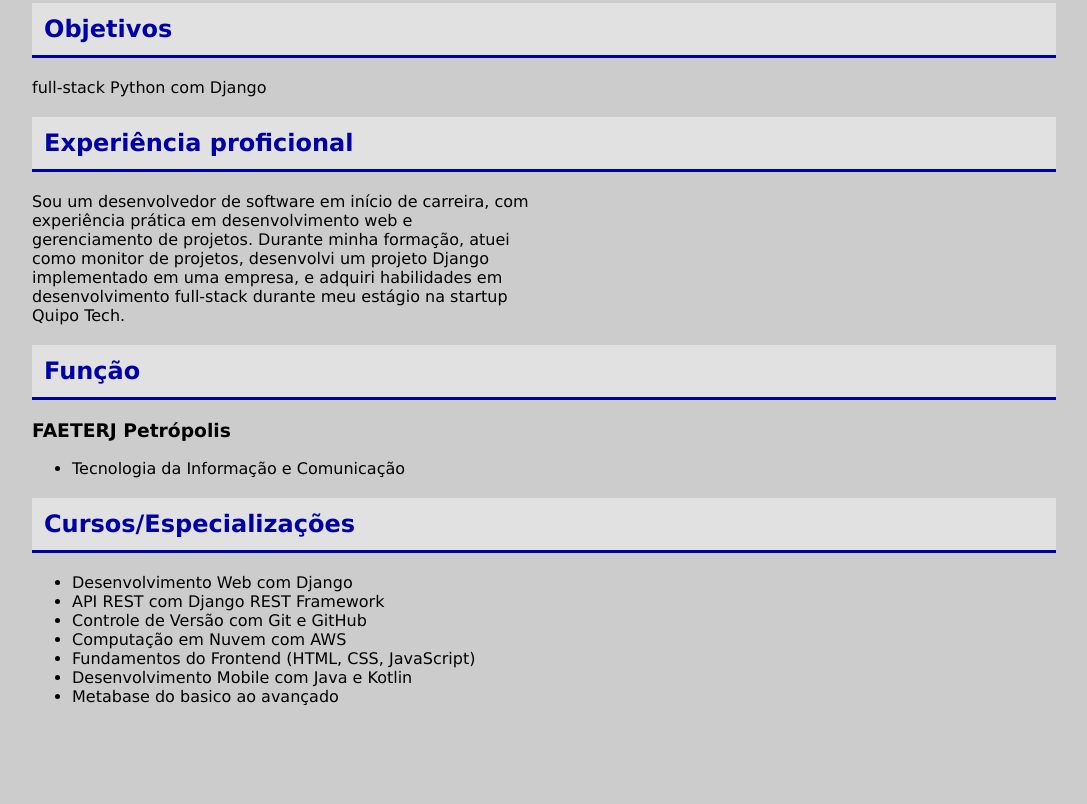
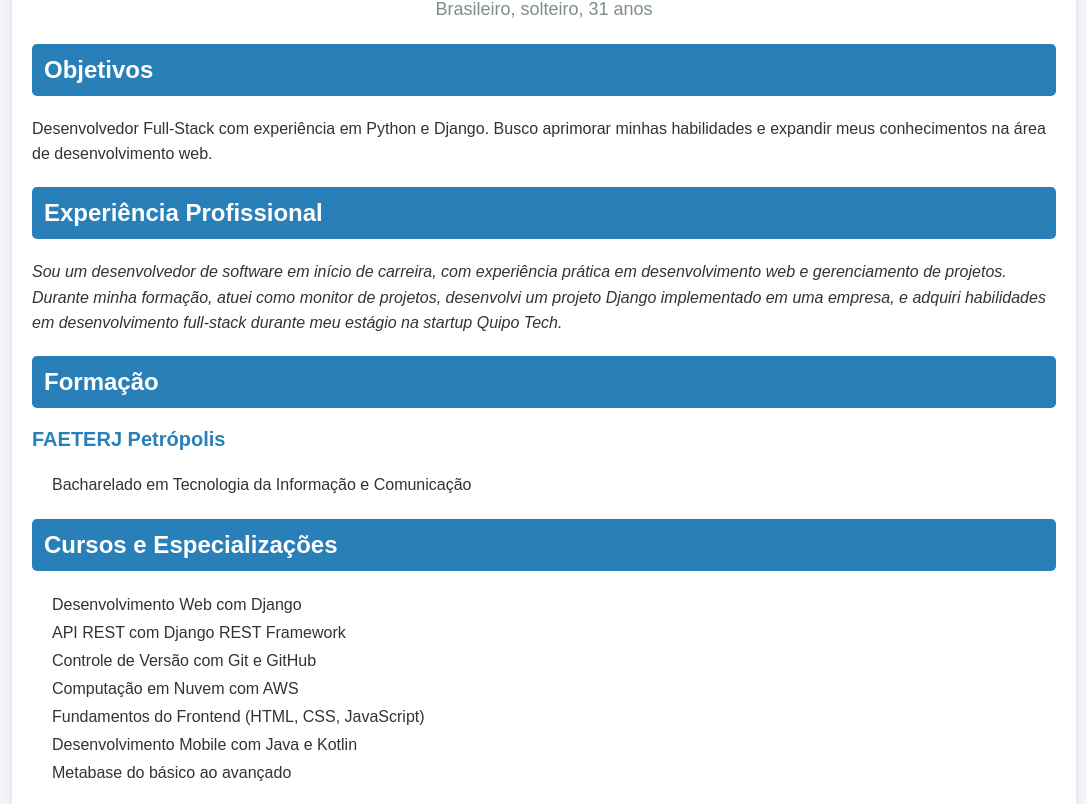
Before and after one commit to vsbrazfaeterj/vsbrazfaeterj.github.io, a plain HTML site: page index.html in a window 1280 px wide. Shown: the part 131-935 px from the top of the page, without its empty margins (96-1183 px from the left). Before the commit the page ends 853 px from the top, so only its background shows below. Drawn offline with Linux system fonts and the light colour scheme.

Commit message:
melhorando o html e css do index.html

```diff
--- a/index.html
+++ b/index.html
@@ -4,72 +4,140 @@
 <head>
     <meta charset="UTF-8">
     <meta name="viewport" content="width=device-width, initial-scale=1.0">
-    <title>Curriculo do Vitor</title>
-</head>
+    <title>Currículo do Vitor</title>
     <style>
         body {
-        font-family: Verdana, Geneva, Tahoma, sans-serif;
+            font-family: 'Arial', sans-serif;
+            background-color: #f4f4f9;
+            margin: 0;
+            padding: 0;
+            color: #333;
+        }
+
+        .container {
             width: 80%;
-        margin: auto;
-        background-color: #ccc;
+            margin: 30px auto;
+            background-color: #fff;
+            border-radius: 10px;
+            box-shadow: 0 2px 10px rgba(0, 0, 0, 0.1);
+            padding: 20px;
         }
 
         h1 {
             text-align: center;
-        background-color: #a3c9e0;
-        color: blue;
-        font-size: 30px;
-        padding: 10px;
-
+            color: #2c3e50;
+            font-size: 36px;
+            margin-bottom: 10px;
         }
 
         .status {
             text-align: center;
+            font-size: 18px;
+            color: #7f8c8d;
+        }
+
+        h2 {
+            background-color: #2980b9;
+            color: white;
+            padding: 12px;
+            font-size: 24px;
+            border-radius: 5px;
+            margin-top: 20px;
+        }
+
+        h3 {
+            color: #2980b9;
+            font-size: 20px;
+            margin-top: 10px;
+        }
+
+        p {
+            line-height: 1.6;
+            font-size: 16px;
+            margin: 10px 0;
         }
 
         .exp {
-        width: 500px;
+            margin-top: 10px;
+            font-style: italic;
+        }
+
+        ul {
+            list-style: none;
+            padding-left: 20px;
+        }
+
+        li {
+            font-size: 16px;
+            padding: 5px 0;
+        }
+
+        /* Adicionando estilos para links */
+        a {
+            color: #2980b9;
+            text-decoration: none;
+        }
+
+        a:hover {
+            text-decoration: underline;
+        }
+
+        /* Ajuste de Layout Responsivo */
+        @media (max-width: 768px) {
+            .container {
+                width: 95%;
+                padding: 15px;
+            }
+
+            h1 {
+                font-size: 28px;
             }
 
             h2 {
-        background-color: #e1e1e1;
-        color: rgb(0, 0, 166);
-        border-bottom: solid;
-        padding: 12px;
+                font-size: 22px;
+            }
+
+            h3 {
+                font-size: 18px;
+            }
+
+            p,
+            li {
+                font-size: 14px;
+            }
         }
     </style>
+</head>
 
 <body>
-    <h1 class="nome">Vitor dos Santos Braz</h1>
+    <div class="container">
+        <h1>Vitor dos Santos Braz</h1>
         <p class="status">Brasileiro, solteiro, 31 anos</p>
-    <div>
+
+        <section>
             <h2>Objetivos</h2>
-        <p>
-            full-stack Python com Django
-        </p>
-    </div>
-    <div>
-        <h2>Experiência proficional</h2>
-        <p class="exp">
-            Sou um desenvolvedor de software em início de carreira, com experiência prática em desenvolvimento web e
-            gerenciamento
-            de projetos. Durante minha formação, atuei como monitor de projetos, desenvolvi um projeto Django
-            implementado em uma
-            empresa, e adquiri habilidades em desenvolvimento full-stack durante meu estágio na startup Quipo Tech.
-        </p>
-    </div>
-    <div>
-        <h2>Função</h2>
-        <p>
+            <p>Desenvolvedor Full-Stack com experiência em Python e Django. Busco aprimorar minhas habilidades e
+                expandir meus conhecimentos na área de desenvolvimento web.</p>
+        </section>
+
+        <section>
+            <h2>Experiência Profissional</h2>
+            <p class="exp">Sou um desenvolvedor de software em início de carreira, com experiência prática em
+                desenvolvimento web e gerenciamento de projetos. Durante minha formação, atuei como monitor de projetos,
+                desenvolvi um projeto Django implementado em uma empresa, e adquiri habilidades em desenvolvimento
+                full-stack durante meu estágio na startup Quipo Tech.</p>
+        </section>
+
+        <section>
+            <h2>Formação</h2>
             <h3>FAETERJ Petrópolis</h3>
             <ul>
-            <li>Tecnologia da Informação e Comunicação</li>
+                <li>Bacharelado em Tecnologia da Informação e Comunicação</li>
             </ul>
+        </section>
 
-        </p>
-    </div>
-    <div>
-        <h2>Cursos/Especializações</h2>
+        <section>
+            <h2>Cursos e Especializações</h2>
             <ul>
                 <li>Desenvolvimento Web com Django</li>
                 <li>API REST com Django REST Framework</li>
@@ -77,8 +145,16 @@
                 <li>Computação em Nuvem com AWS</li>
                 <li>Fundamentos do Frontend (HTML, CSS, JavaScript)</li>
                 <li>Desenvolvimento Mobile com Java e Kotlin</li>
-            <li>Metabase do basico ao avançado</li>
+                <li>Metabase do básico ao avançado</li>
             </ul>
+        </section>
+
+        <section>
+            <h2>Contato</h2>
+            <p>Email: <a href="mailto:vsbraz@faeterj-petropolis.edu.br">vsbraz@faeterj-petropolis.edu.br</a></p>
+            <p>LinkedIn: <a href="https://www.linkedin.com/in/vitor-braz/" target="_blank">vitor-braz</a></p>
+            <p>GitHub: <a href="https://github.com/vitorsbraz" target="_blank">vitorsbraz</a></p>
+        </section>
     </div>
 </body>
 
```
Lines whose indentation alone changed are shown as unchanged.
